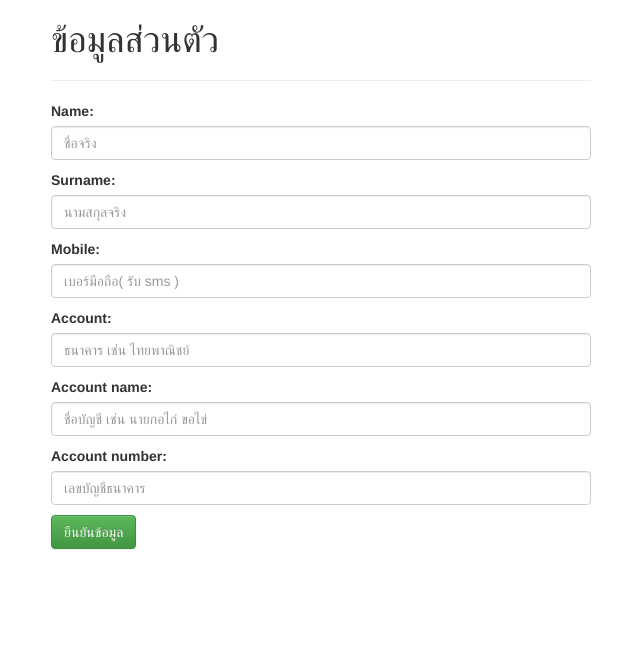
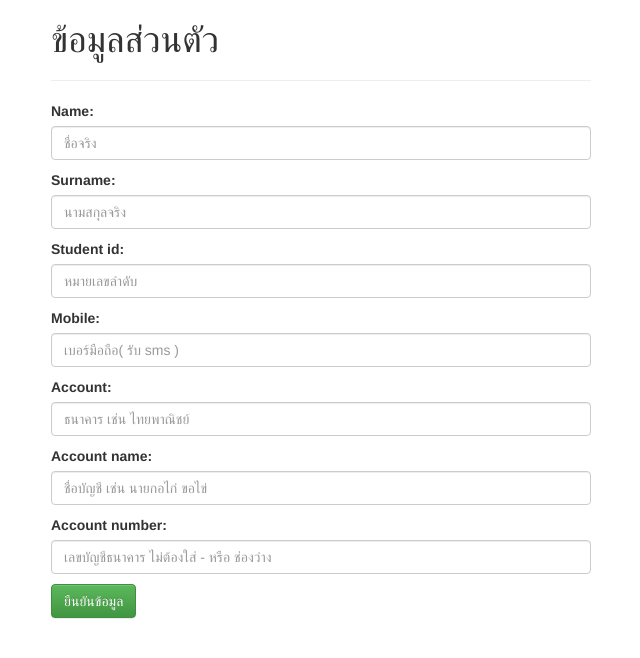
Before and after one commit to riskiidice/Refund-App, a Django app: page /refund/ in a window 1280 px wide. Shown: the top 658 px of the page, without its empty margins (319-959 px from the left). Run offline with Django 3.2, Linux system fonts and the light colour scheme; some libraries are stand-ins or nearby versions.

Commit message:
Adding Student id

```diff
--- a/refund/forms.py
+++ b/refund/forms.py
@@ -6,15 +6,17 @@ from .models import Refund
 class RefundForm(forms.ModelForm):
     name = forms.CharField(widget=forms.TextInput(attrs={'class':'form-control','placeholder':'ชื่อจริง'}))
     surname = forms.CharField(widget=forms.TextInput(attrs={'class':'form-control','placeholder':'นามสกุลจริง'}))
+    student_id = forms.CharField(widget=forms.TextInput(attrs={'class':'form-control','placeholder':'หมายเลขลำดับ'}))
     mobile = forms.CharField(widget=forms.TextInput(attrs={'class':'form-control','placeholder':'เบอร์มือถือ( รับ sms )'}))
     account = forms.CharField(widget=forms.TextInput(attrs={'class':'form-control','placeholder':'ธนาคาร เช่น ไทยพาณิชย์'}))
     account_name = forms.CharField(widget=forms.TextInput(attrs={'class':'form-control','placeholder':'ชื่อบัญชี เช่น นายกอไก่ ขอไข่'}))
-    account_number = forms.CharField(widget=forms.TextInput(attrs={'class':'form-control','placeholder':'เลขบัญชีธนาคาร'}))
+    account_number = forms.CharField(widget=forms.TextInput(attrs={'class':'form-control','placeholder':'เลขบัญชีธนาคาร ไม่ต้องใส่ - หรือ ช่องว่าง'}))
     class Meta:
         model  = Refund
         fields = [
           "name",
           "surname",
+          "student_id",
           "mobile",
           "account",
           "account_name",
--- a/refund/models.py
+++ b/refund/models.py
@@ -7,6 +7,7 @@ from django.core.urlresolvers import reverse
 class Refund(models.Model):
     name = models.CharField(max_length=100)
     surname = models.CharField(max_length=100)
+    student_id = models.CharField(max_length=3, default='')
     mobile = models.CharField(max_length=10, default='')
     account = models.CharField(max_length=100)
     account_name = models.CharField(max_length=100, default='')
--- /dev/null
+++ b/static/js/base.js
@@ -0,0 +1,9 @@
+$(document).ready(function(){
+   $('#id_student_id').focus(function(){
+       openWindow("http://etctutor.com/images/example.jpg");
+   });
+})
+
+function openWindow(url) {
+    window.open(url, "_blank", "toolbar=yes, scrollbars=yes, resizable=yes, top=600, left=600, width=600, height=400");
+}
--- a/templates/refund/base.html
+++ b/templates/refund/base.html
@@ -6,8 +6,11 @@
 
     <!-- Optional theme -->
     <link rel="stylesheet" href="https://maxcdn.bootstrapcdn.com/bootstrap/3.3.7/css/bootstrap-theme.min.css" integrity="sha384-rHyoN1iRsVXV4nD0JutlnGaslCJuC7uwjduW9SVrLvRYooPp2bWYgmgJQIXwl/Sp" crossorigin="anonymous">
+    <script src="https://ajax.googleapis.com/ajax/libs/jquery/1.12.4/jquery.min.js"></script>
     {% load static %}
     <link rel="stylesheet" href='{% static "css/base.css" %}' />
+    <script src='{% static "js/base.js" %}' ></script>
+
   </head>
   <body>
     <div class="container">
```
Also changed, not shown: db.sqlite3, media/uploads/2018/01/04/ccna.png (deleted), media/uploads/2018/01/04/ccna_cMQQiMs.png (deleted), media/uploads/2018/01/07/reminder-icon.jpg (added), refund/migrations/0007_refund_student_id.py (added), static/images/example.jpg (added), 3 other files.
